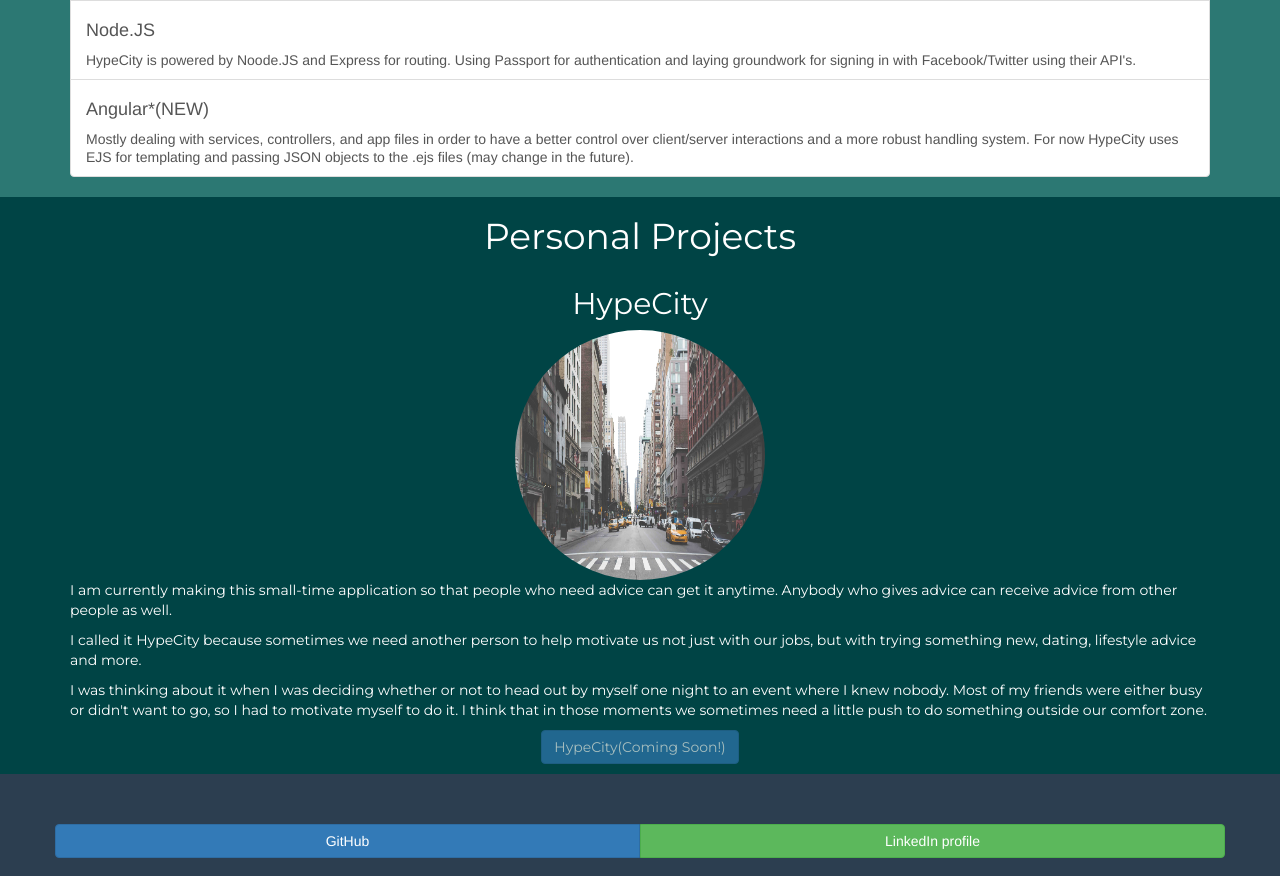
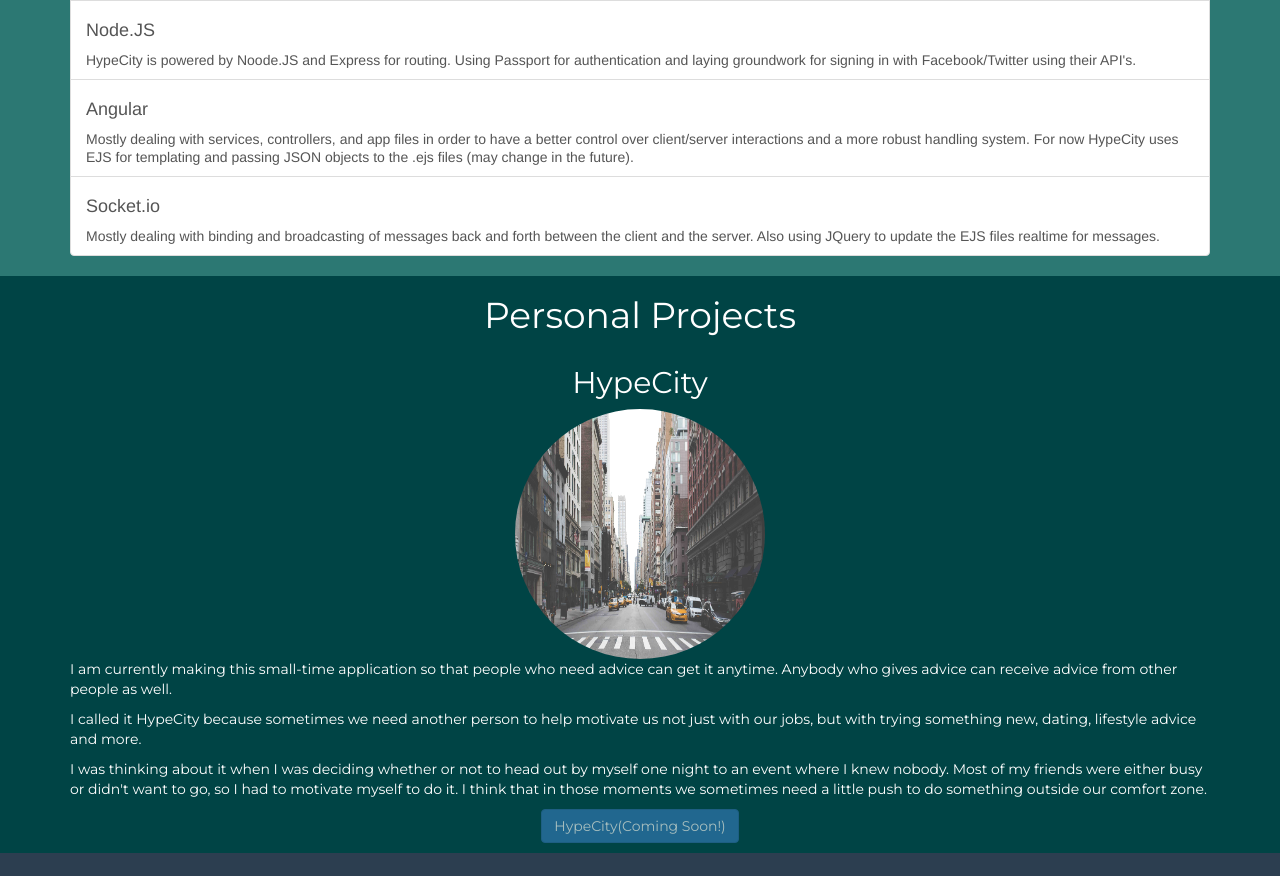
Before and after one commit to EmilK15/EmilK15.github.io, a plain HTML site: page index.html in a window 1280 px wide. Shown: the part 1357-2233 px from the top of the page. Drawn offline with nearby package versions, Linux system fonts and the light colour scheme.

Commit message:
adding new skills

```diff
--- a/index.html
+++ b/index.html
@@ -77,12 +77,12 @@
 					</div>
 				</div>
 				<div class="list-group">
-					<a class="list-group-item">
+					<a href="#" class="list-group-item">
 						<h4 class="list-group-item-heading">Java</h4>
 						<p class="list-group-item-text">Experience working with Selenium and JUnit for automated testing while at IBM for 16 months. Solid understanding of software design principles and various programming strategies.</p>
 					</a>
 
-					<a href="#" class="list-group-item">
+					<a class="list-group-item">
 						<h4 class="list-group-item-heading">Html/Css</h4>
 						<p class="list-group-item-text">Worked on a website for a project for my web development course, made my own site, and working on HypeCity</p>
 					</a>
@@ -103,8 +103,12 @@
 						<p class="list-group-item-text">HypeCity is powered by Noode.JS and Express for routing. Using Passport for authentication and laying groundwork for signing in with Facebook/Twitter using their API's.</p>
 					</a>
 					<a class="list-group-item">
-						<h4 class="list-group-item-head">Angular*(NEW)</h4>
+						<h4 class="list-group-item-head">Angular</h4>
 						<p class="list-group-item-text">Mostly dealing with services, controllers, and app files in order to have a better control over client/server interactions and a more robust handling system. For now HypeCity uses EJS for templating and passing JSON objects to the .ejs files (may change in the future).</p>
+					</a>
+					<a class="list-group-item">
+						<h4 class="list-group-item-head">Socket.io</h4>
+						<p class="list-group-item-text">Mostly dealing with binding and broadcasting of messages back and forth between the client and the server. Also using JQuery to update the EJS files realtime for messages.</p>
 					</a>
 				</div>
 
```
